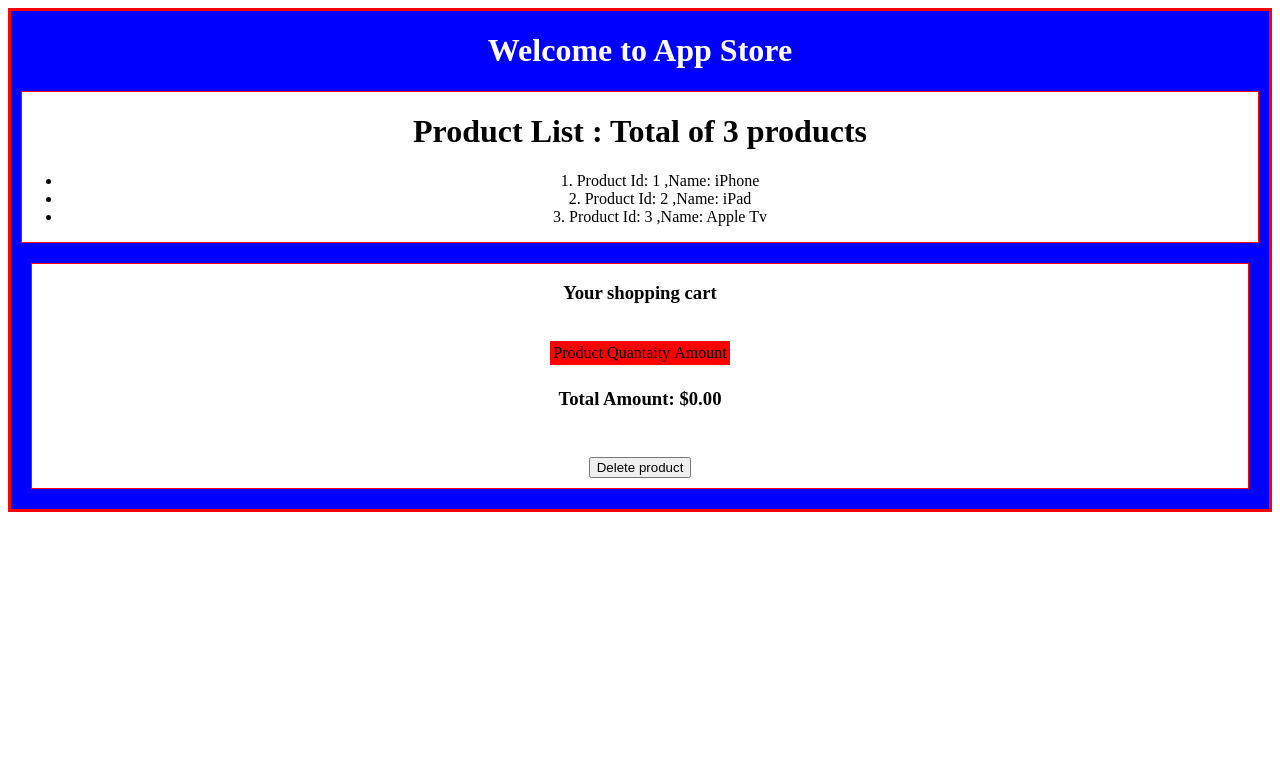
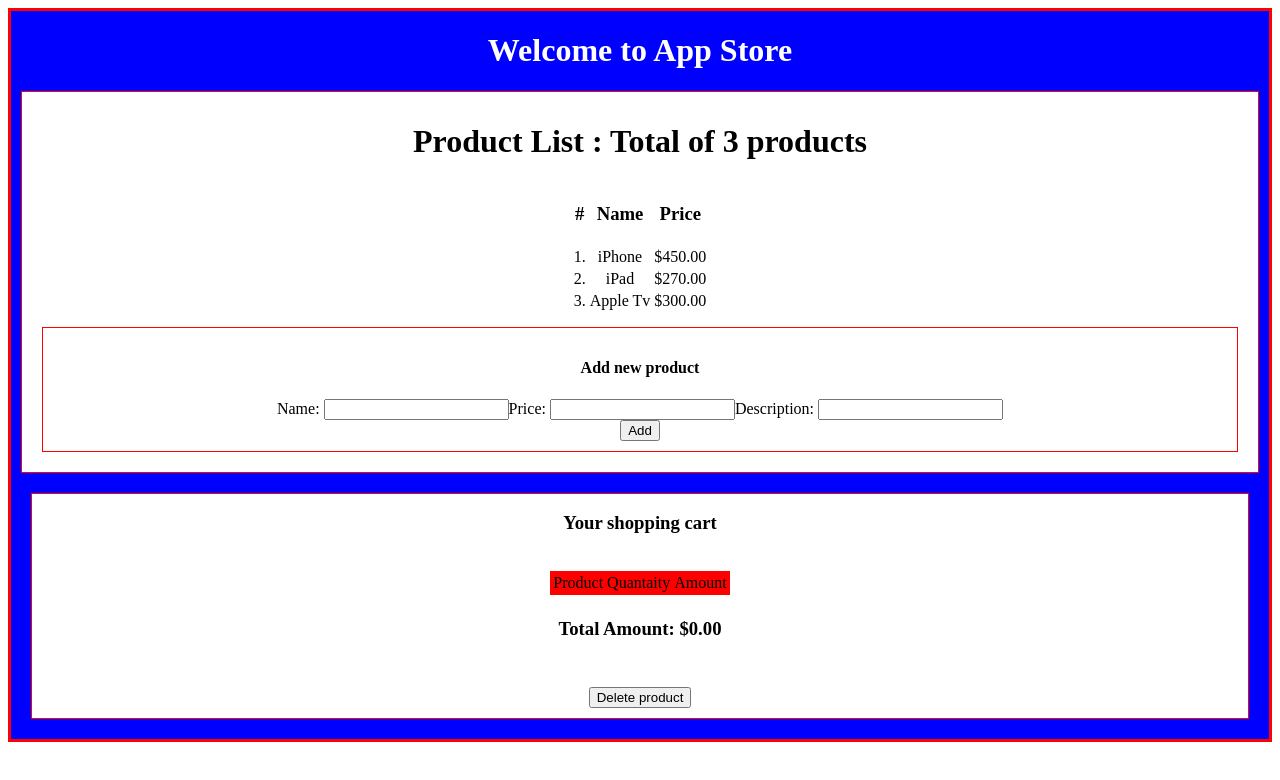
Before and after one commit to Jt-Judas/MWA-Store-app, an Angular app: page / in a window 1280 px wide. Shown: the top 780 px of the page. Built offline with nearby package versions, Linux system fonts and the light colour scheme.

Commit message:
Added Product form using the Reactive form approach.

```diff
--- a/src/app/Product.ts
+++ b/src/app/Product.ts
@@ -1,3 +1,3 @@
 export class Product {
-    constructor(public id: string, public name: string, public price: number, public description: string) { }
+    constructor(public id: number, public name: string, public price: number, public description: string) { }
 }
--- /dev/null
+++ b/src/app/ProductFormComponent.ts
@@ -0,0 +1,23 @@
+import { Component } from '@angular/core';
+import { FormGroup, FormControl } from '@angular/forms';
+import { ProductService } from './ProductService';
+
+@Component({
+    selector: 'product-form',
+    templateUrl: './templates/product-form.component.html',
+    styles: []
+})
+export class ProductFormComponent {
+
+    constructor(private productService: ProductService) { }
+
+    ProductForm = new FormGroup({
+        name: new FormControl(),
+        price: new FormControl(),
+        description: new FormControl()
+    });
+
+    submit() {
+        this.productService.addProduct(this.ProductForm.get('name').value, this.ProductForm.get('price').value, this.ProductForm.get('description').value);
+    }
+}
--- a/src/app/ProductService.ts
+++ b/src/app/ProductService.ts
@@ -8,11 +8,15 @@ export class ProductService {
     products: Product[];
 
     getProducts() {
-        this.products = [new Product("1", "iPhone", 450, "iPhone desc"), new Product('2', 'iPad', 270, 'iPad desc'), new Product('3', 'Apple Tv', 300, 'Apple TV desc')];
+        this.products = [new Product(1, 'iPhone', 450, "iPhone desc"), new Product(2, 'iPad', 270, 'iPad desc'), new Product(3, 'Apple Tv', 300, 'Apple TV desc')];
         return Observable.of(this.products);
     }
 
     deleteProduct(product: Product) {
         this.products.splice(this.products.indexOf(product), 1);
     }
+
+    addProduct(name: string, price: number, description: string) {
+        this.products.push(new Product((this.products.length + 1), name, price, description));
+    }
 }
--- a/src/app/app.module.ts
+++ b/src/app/app.module.ts
@@ -1,21 +1,23 @@
 import { BrowserModule } from '@angular/platform-browser';
 import { NgModule } from '@angular/core';
-import { FormsModule } from '@angular/forms';
+import { FormsModule, ReactiveFormsModule } from '@angular/forms';
 import {CartModule} from './cart.module';
 
 import { AppComponent } from './app.component';
 import { ProductsListComponent } from './products-list.component';
 import { ProductsDetailComponent } from './product-detail.component';
 import { ProductService } from './ProductService';
+import { ProductFormComponent } from './ProductFormComponent';
 
 
 @NgModule({
   declarations: [
-    AppComponent, ProductsListComponent, ProductsDetailComponent
+    AppComponent, ProductsListComponent, ProductsDetailComponent,ProductFormComponent
   ],
   imports: [
     BrowserModule,
     FormsModule,
+    ReactiveFormsModule,
     CartModule
   ],
   providers: [ProductService],
--- a/src/app/product-detail.component.ts
+++ b/src/app/product-detail.component.ts
@@ -7,7 +7,6 @@ import { CartService } from './CartService'
 @Component({
   selector: 'product-detail',
   template: `
-    <cart (addToCart)="addItemToCart($event)" (removeItem)="testRemove($event)"></cart>
     <div *ngIf="currentProduct">
       <h3>
         {{title}}
@@ -25,6 +24,7 @@ import { CartService } from './CartService'
       <input type='button' value='Delete product' style="margin:10px" (click)="delete()">
       <input type='button' value='Add to cart' style="margin:10px" (click)="addItemToCart()">
     </div>
+    <cart (addToCart)="addItemToCart($event)" (removeItem)="testRemove($event)"></cart>
   `,
   styles: ['div{border:1px solid red;text-align:center;background-color:white;margin:20px}']
 })
--- a/src/app/products-list.component.ts
+++ b/src/app/products-list.component.ts
@@ -7,18 +7,29 @@ import { ViewEncapsulation } from '@angular/core';
   selector: 'product-list',
   template: `
     <div>
-      <h1>
-        {{title}} : Total of {{products.length}} products
-      </h1>
-     <ul>
-      <li *ngFor="let product of products, let i=index" (click)="selectedProduct=product">
-       {{i+1}}. Product Id: {{ product.id }} ,Name: {{ product.name }}
-      </li>
-     </ul>
+        <h1>
+          {{title}} : Total of {{products.length}} products
+        </h1>
+        <table>
+          <tr>
+            <td><h3>#</h3></td>
+            <td><h3>Name</h3></td>
+            <td><h3>Price</h3></td>
+          </tr>
+          <tr *ngFor="let product of products, let i=index" (click)="selectedProduct=product">
+            <td>{{product.id}}.</td>
+            <td>{{product.name}}</td>
+            <td>{{product.price | currency:'USD'}}</td>
+          </tr>
+        </table>
+        <div>
+              <span><h4>Add new product</h4></span>
+              <product-form></product-form>
+        </div>
     </div>
     <product-detail [currentProduct]="selectedProduct" (addToCart)="testToSee($event)" (deleteProduct)="delete($event)"></product-detail>
   `,
-  styles: ['div{border:1px solid red;text-align:center;background-color:white;margin:10px}','ul{text-align:center}'],
+  styles: ['div{border:1px solid red;text-align:center;background-color:white;margin:10px;padding:10px}','ul{text-align:center}','table{text-align:center;margin:auto;display: inline-block;}'],
   encapsulation: ViewEncapsulation.Emulated
 })
 export class ProductsListComponent {
--- /dev/null
+++ b/src/app/templates/product-form.component.html
@@ -0,0 +1,11 @@
+<form [formGroup]="ProductForm">
+    <div class="form-group">
+        <label for="name">Name: </label>
+        <input formControlName="name" type="text" id="name" class="form-control">
+        <label for="price">Price: </label>
+        <input formControlName="price" type="text" id="price" class="form-control">
+        <label for="description">Description: </label>
+        <input formControlName="description" type="text" id="description" class="form-control">
+    </div>
+    <button class="btn btn-primary" type="submit" (click)='submit()' >Add</button>
+</form>
```
